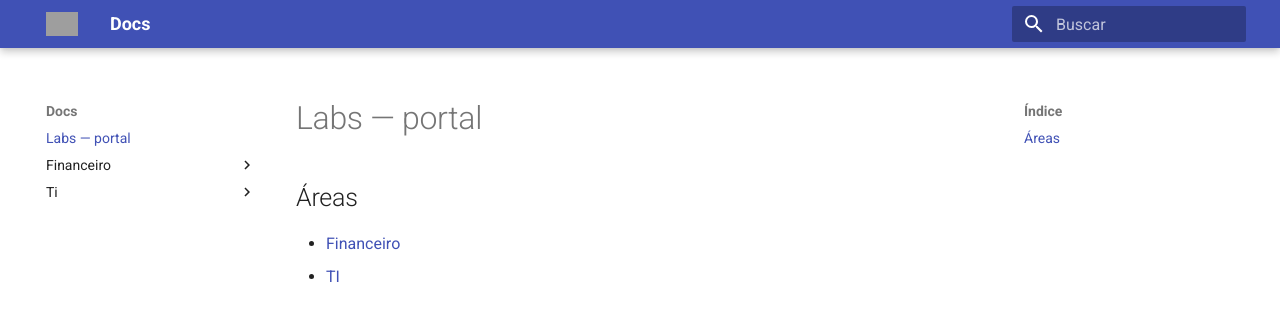
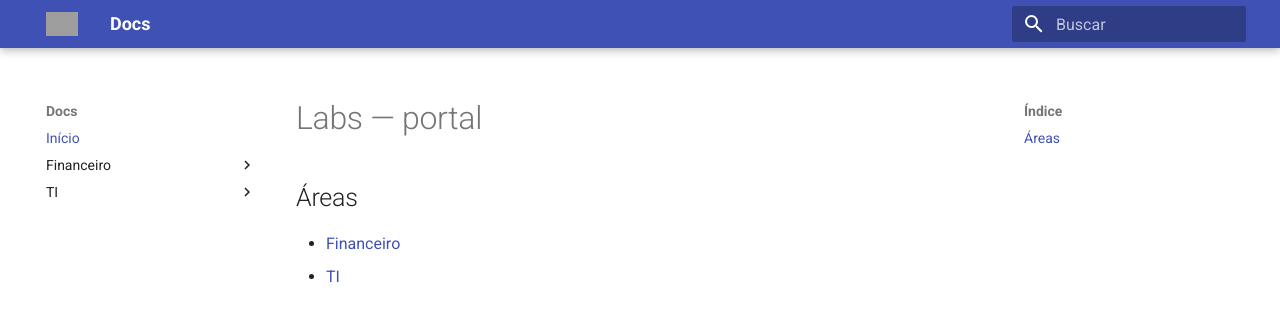
Before and after one commit to adherculano/docs, an MkDocs documentation site: the page built from docs/index.md, in a window 1280 px wide. Shown: the top 322 px of the page. Built offline with MkDocs 1.6.1 and Material for MkDocs 9.7.7, drawn with Linux system fonts in a browser that asks for light colours; part of the change alters nothing that is shown; grey boxes are pictures that could not be loaded.

Commit message:
Update mkdocs.yml

```diff
--- a/mkdocs.yml
+++ b/mkdocs.yml
@@ -12,9 +12,9 @@ theme:
   logo: assets/logo.png
 plugins:
   - search
-# nav:
-#   - Início: index.md
-#   - Financeiro:
-#     - Fechamento Mensal: financeiro/fechamento.md
-#   - TI:
-#     - Acesso VPN: ti/vpn.md
+nav:
+  - Início: index.md
+  - Financeiro:
+    - Fechamento Mensal: financeiro/fechamento.md
+  - TI:
+    - Acesso VPN: ti/vpn.md
```
